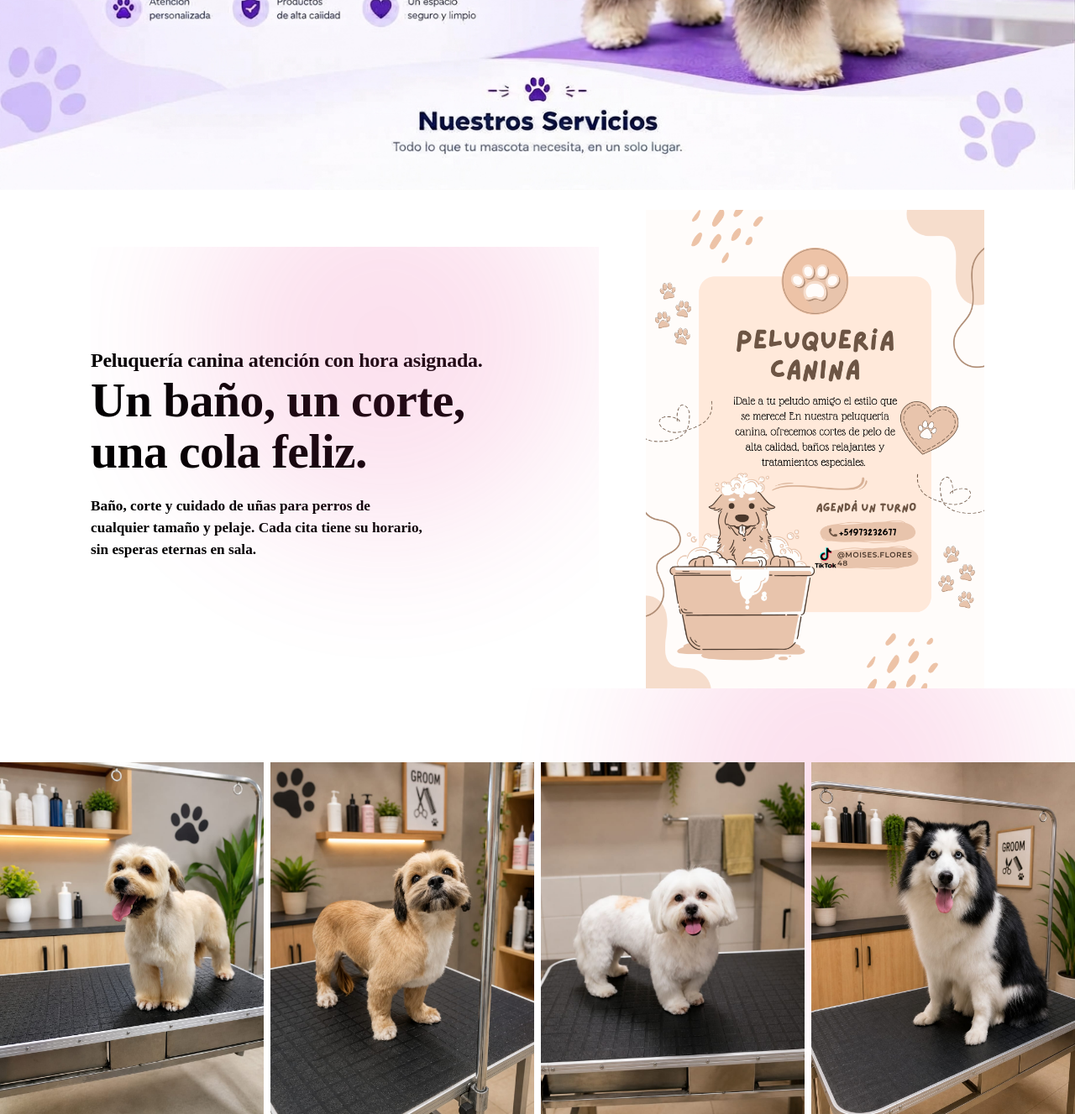
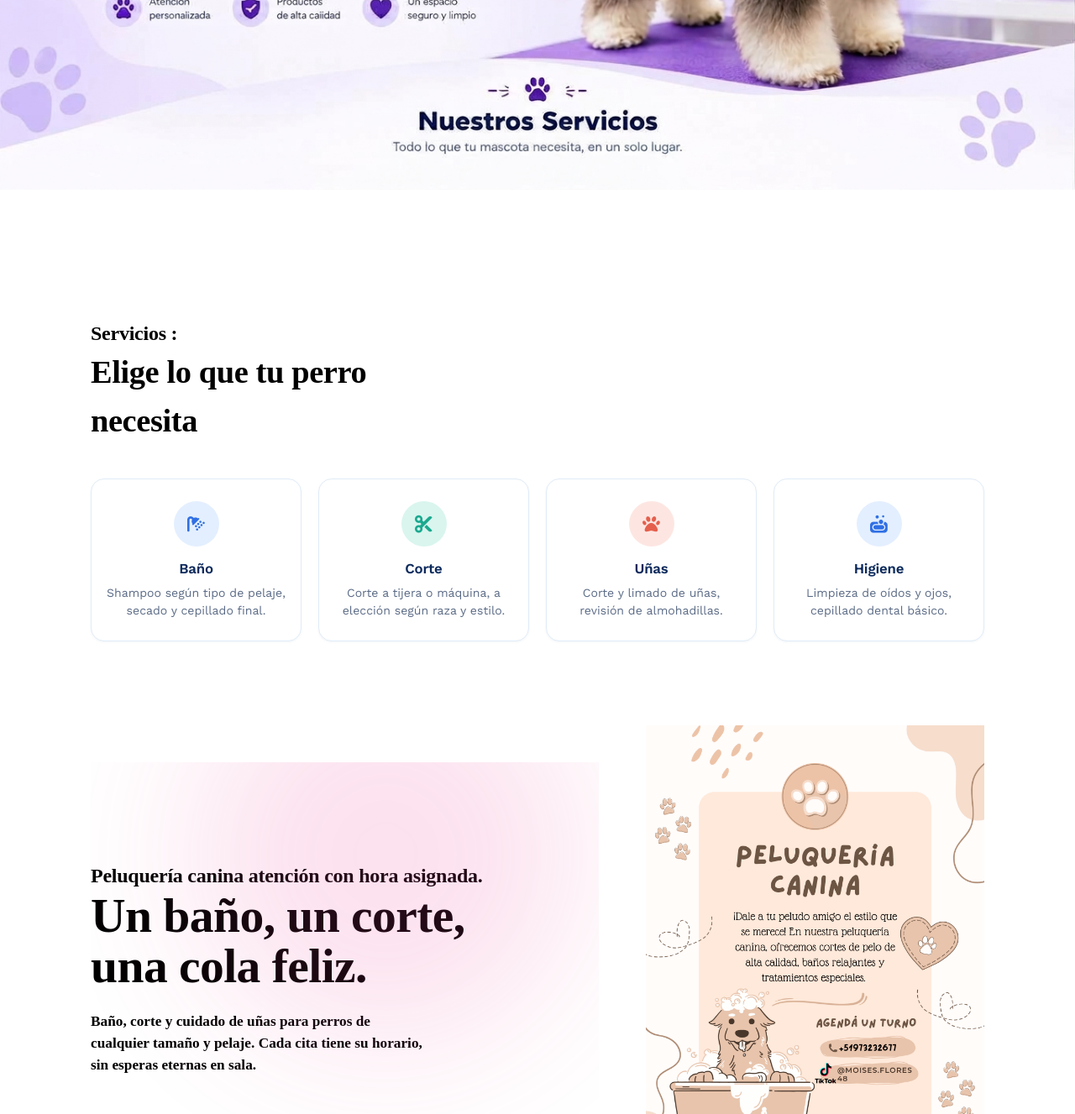
Before and after one commit to ramsesfg/airisvet-marcos, a Flask app: page / in a window 1280 px wide. Shown: the part 565-1892 px from the top of the page at 84% size. Run offline with Flask 3, Linux system fonts and the light colour scheme; data that the repository does not hold is empty; some libraries are stand-ins or nearby versions.

Commit message:
cambios11

```diff
--- a/backend/templates/index.html
+++ b/backend/templates/index.html
@@ -53,6 +53,48 @@
         alt="Perro recién bañado en Arisvet" class="hero-cutout-img">
     </section>
 
+ <!-- SERVICIOS -->
+    <section id="servicios" class="servicios">
+      <div class="wrap">
+        <p class="eyebrow"></p>
+        <h1><b>Servicios :</b> </h1>
+        <h2>Elige lo que tu perro necesita</h2>
+
+        <div class="servicios-grid">
+          <article class="servicio-card servicio--azul">
+            <span class="servicio-icon">
+              <i class="fa-solid fa-shower"></i>
+            </span>
+            <h3>Baño</h3>
+            <p><b>Shampoo según tipo de pelaje, secado y cepillado final.</b></p>
+          </article>
+
+          <article class="servicio-card servicio--menta">
+            <span class="servicio-icon">
+              <i class="fa-solid fa-scissors"></i>
+            </span>
+            <h3>Corte</h3>
+            <p><b>Corte a tijera o máquina, a elección según raza y estilo.</b></p>
+          </article>
+
+          <article class="servicio-card servicio--coral">
+            <span class="servicio-icon">
+              <i class="fa-solid fa-paw"></i>
+            </span>
+            <h3>Uñas</h3>
+            <p><b>Corte y limado de uñas, revisión de almohadillas.</b></p>
+          </article>
+
+          <article class="servicio-card servicio--azul">
+            <span class="servicio-icon">
+              <i class="fa-solid fa-soap"></i>
+            </span>
+            <h3>Higiene</h3>
+            <p><b>Limpieza de oídos y ojos, cepillado dental básico.</b></p>
+          </article>
+        </div>
+      </div>
+    </section>
 
     <!-- HERO -->
     <div class="wrap hero-inner">
```
